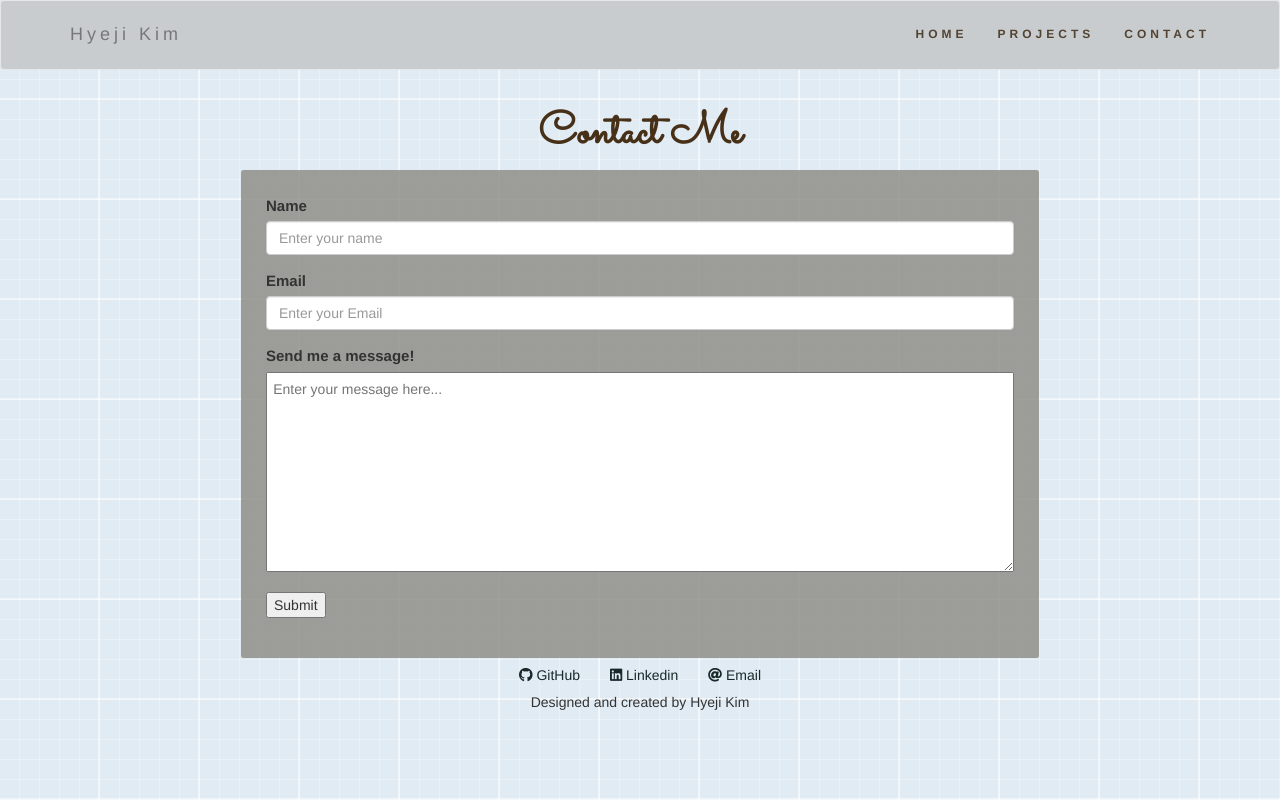
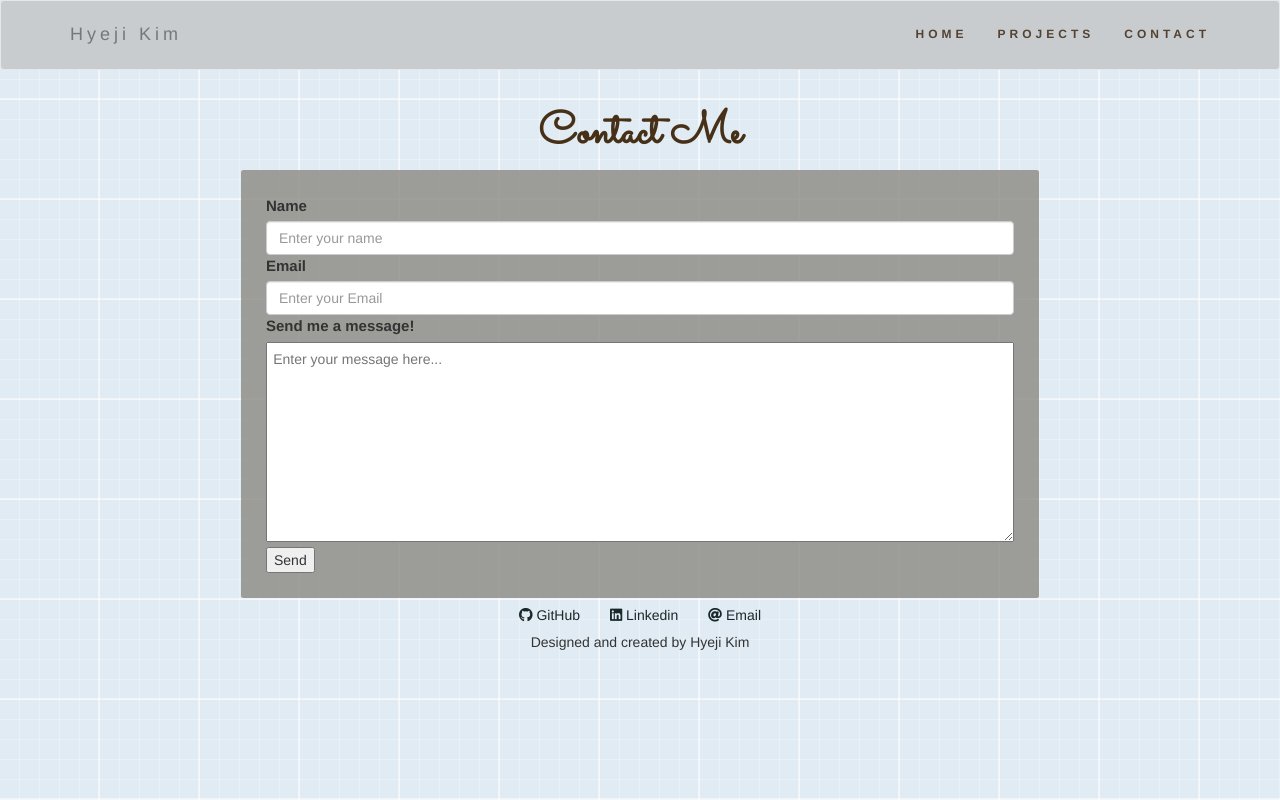
Before and after one commit to riahyejik/riahyejik.github.io, a plain HTML site: page contact.html in a window 1280 px wide. Drawn offline with nearby package versions, Linux system fonts and the light colour scheme; a web font is replaced by a local one.

Commit message:
Update contact.html

```diff
--- a/contact.html
+++ b/contact.html
@@ -34,8 +34,8 @@
     <section class="contacts">
         <h1>Contact Me</h1>
         <div class="container">
-            <form id="contact-form">
-                <div class="form-group">
+            <form action="https://formspree.io/f/xrgokqyo" method="post" id="contact-form">
+                <!-- <div class="form-group"> -->
                     <label>Name</label>
                     <input
                       type="text"
@@ -45,8 +45,8 @@
                       placeholder="Enter your name"
                       required
                     />
-                  </div>
-                  <div class="form-group">
+                  <!-- </div>
+                  <div class="form-group"> -->
                     <label>Email</label>
                     <input
                       type="email"
@@ -56,20 +56,19 @@
                       placeholder="Enter your Email"
                       required
                     />
-                  </div>
+                  <!-- </div>
 
-                  <div class="form-group">
+                  <div class="form-group"> -->
                     <label>Send me a message!</label>
-                    <textarea placeholder="Enter your message here..."
-></textarea>
-                  </div>
+                    <textarea name="message" placeholder="Enter your message here..."></textarea>
+                  <!-- </div>
 
-                  <div class="form-group">
-                    <input type="submit"><a href="mailto:ria.hyejik@gmail.com"></a>
+                  <div class="form-group"> -->
+                    <input type="submit" name="submit" value="Send">
                     <!-- <button onclick="location.href='mailto:ria.hyejik@gmail.com';" class="btn" type="submit" id="submit" class="submit-button"> -->
                       <!-- Submit
                     </button> -->
-                  </div>
+                  <!-- </div> -->
             </form>
         </div>
     </section>
```
